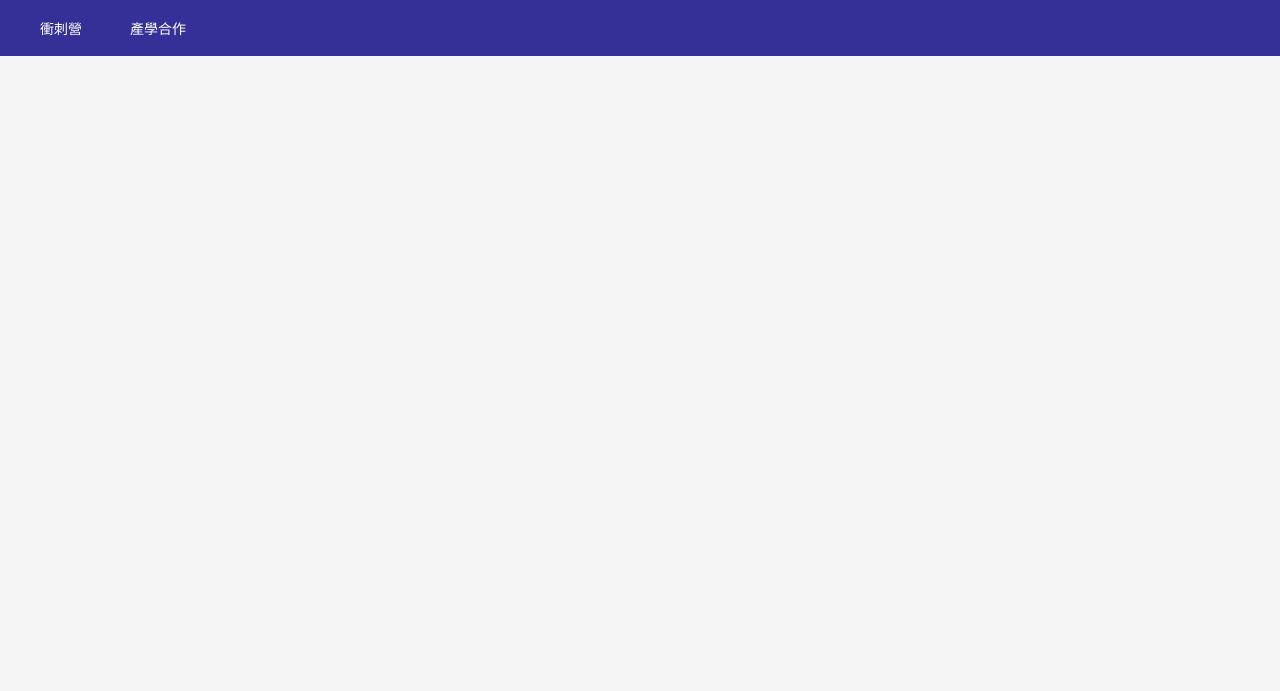
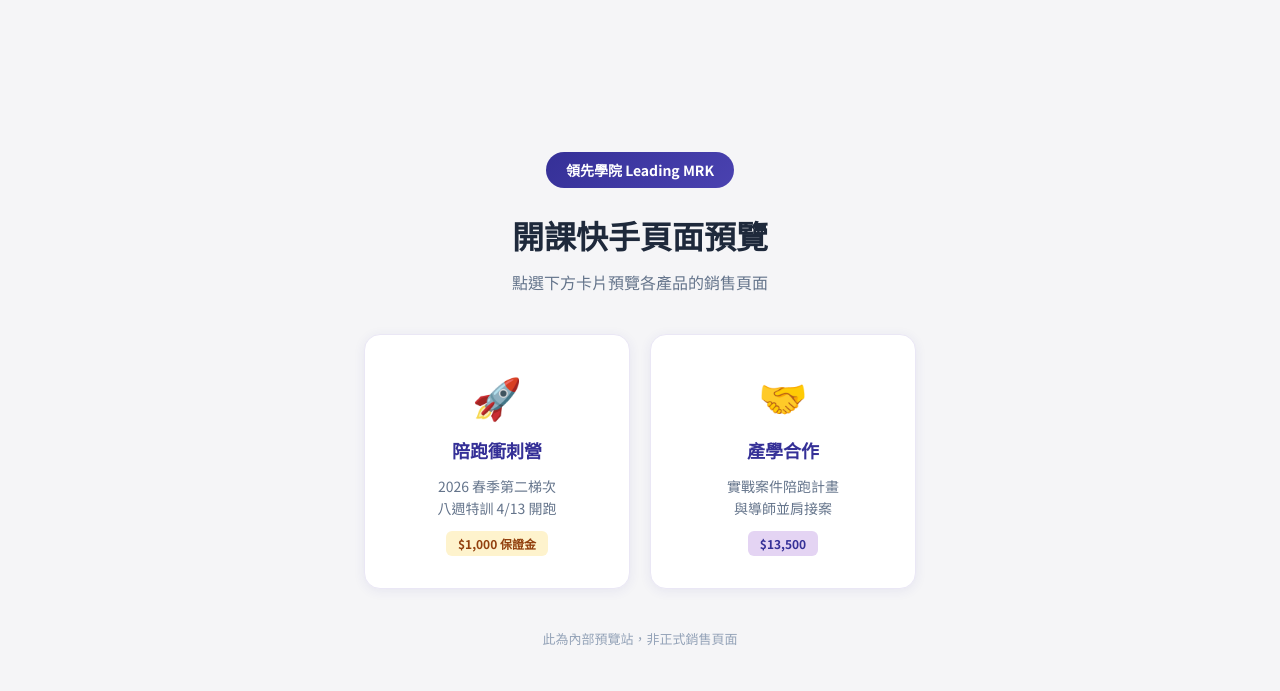
Before and after one commit to kevin8656/teachify-pages, a plain HTML site: page index.html in a window 1280 px wide. Drawn offline with Linux system fonts and the light colour scheme.

Commit message:
導航頁升級 + 產學合作頁加入 CSS 動態效果
- index.html: 改為卡片式導航首頁
- ia-collab.html: Hero 漸層動畫、badge 脈衝、卡片/時程/FAQ hover 互動效果
- 所有動效皆為 CSS-only（無 JS），相容開課快手

Co-Authored-By: Claude Opus 4.6 (1M context) <noreply@anthropic.com>

```diff
--- a/index.html
+++ b/index.html
@@ -3,18 +3,92 @@
 <head>
   <meta charset="utf-8">
   <meta name="viewport" content="width=device-width, initial-scale=1">
-  <title>頁面預覽</title>
+  <title>領先學院｜開課快手頁面預覽</title>
+  <link href="https://fonts.googleapis.com/css2?family=Noto+Sans+TC:wght@400;500;700;900&display=swap" rel="stylesheet">
   <style>
-    body { margin: 0; background: #f5f5f5; }
-    nav { background: #353097; padding: 12px 24px; display: flex; gap: 16px; }
-    nav a { color: #fff; text-decoration: none; font-family: 'Noto Sans TC', sans-serif; font-size: 14px; padding: 6px 16px; border-radius: 8px; }
-    nav a:hover, nav a.active { background: rgba(255,255,255,0.2); }
+    * { margin: 0; padding: 0; box-sizing: border-box; }
+    body {
+      font-family: 'Noto Sans TC', sans-serif;
+      background: #f5f5f7;
+      min-height: 100vh;
+      display: flex; flex-direction: column;
+      align-items: center; justify-content: center;
+    }
+    .container {
+      max-width: 600px; width: 100%; padding: 40px 24px;
+      text-align: center;
+    }
+    .logo-badge {
+      display: inline-block;
+      background: linear-gradient(135deg, #353097, #4a42b0);
+      color: #fff; font-size: 14px; font-weight: 700;
+      padding: 8px 20px; border-radius: 20px;
+      margin-bottom: 24px;
+    }
+    h1 {
+      font-size: 32px; font-weight: 900; color: #1e293b;
+      margin-bottom: 12px;
+    }
+    .subtitle {
+      font-size: 16px; color: #64748b; margin-bottom: 40px;
+    }
+    .card-grid {
+      display: grid; grid-template-columns: 1fr 1fr;
+      gap: 20px;
+    }
+    .card {
+      background: #fff; border-radius: 16px;
+      padding: 32px 24px;
+      box-shadow: 0 2px 12px rgba(53,48,151,0.08);
+      border: 1px solid #eae7f5;
+      text-decoration: none; color: inherit;
+      transition: all 0.3s ease;
+      display: flex; flex-direction: column;
+      align-items: center; gap: 12px;
+    }
+    .card:hover {
+      transform: translateY(-6px);
+      box-shadow: 0 12px 32px rgba(53,48,151,0.15);
+      border-color: #353097;
+    }
+    .card-icon { font-size: 40px; }
+    .card-title { font-size: 18px; font-weight: 900; color: #353097; }
+    .card-desc { font-size: 14px; color: #64748b; line-height: 1.6; }
+    .card-badge {
+      display: inline-block;
+      font-size: 12px; font-weight: 700;
+      padding: 4px 12px; border-radius: 6px;
+    }
+    .badge-gold { background: #fef3cd; color: #92400e; }
+    .badge-purple { background: #e4d4f3; color: #353097; }
+    .footer {
+      margin-top: 40px; font-size: 13px; color: #94a3b8;
+    }
+    @media (max-width: 500px) {
+      .card-grid { grid-template-columns: 1fr; }
+    }
   </style>
 </head>
 <body>
-  <nav>
-    <a href="sprint-camp.html">衝刺營</a>
-    <a href="ia-collab.html">產學合作</a>
-  </nav>
+  <div class="container">
+    <div class="logo-badge">領先學院 Leading MRK</div>
+    <h1>開課快手頁面預覽</h1>
+    <p class="subtitle">點選下方卡片預覽各產品的銷售頁面</p>
+    <div class="card-grid">
+      <a href="sprint-camp.html" class="card">
+        <div class="card-icon">🚀</div>
+        <div class="card-title">陪跑衝刺營</div>
+        <div class="card-desc">2026 春季第二梯次<br>八週特訓 4/13 開跑</div>
+        <span class="card-badge badge-gold">$1,000 保證金</span>
+      </a>
+      <a href="ia-collab.html" class="card">
+        <div class="card-icon">🤝</div>
+        <div class="card-title">產學合作</div>
+        <div class="card-desc">實戰案件陪跑計畫<br>與導師並肩接案</div>
+        <span class="card-badge badge-purple">$13,500</span>
+      </a>
+    </div>
+    <p class="footer">此為內部預覽站，非正式銷售頁面</p>
+  </div>
 </body>
 </html>
```
Also changed, not shown: ia-collab.html (+60 -4 lines).
